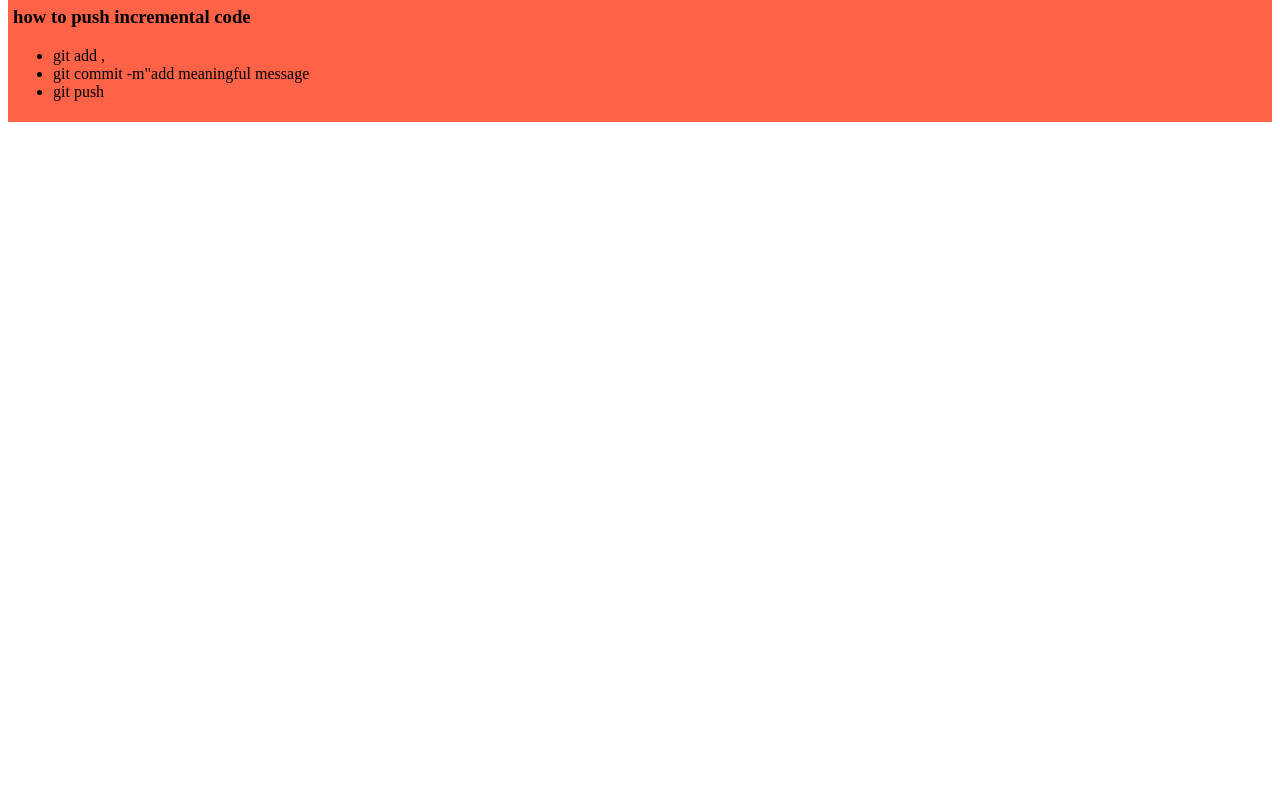
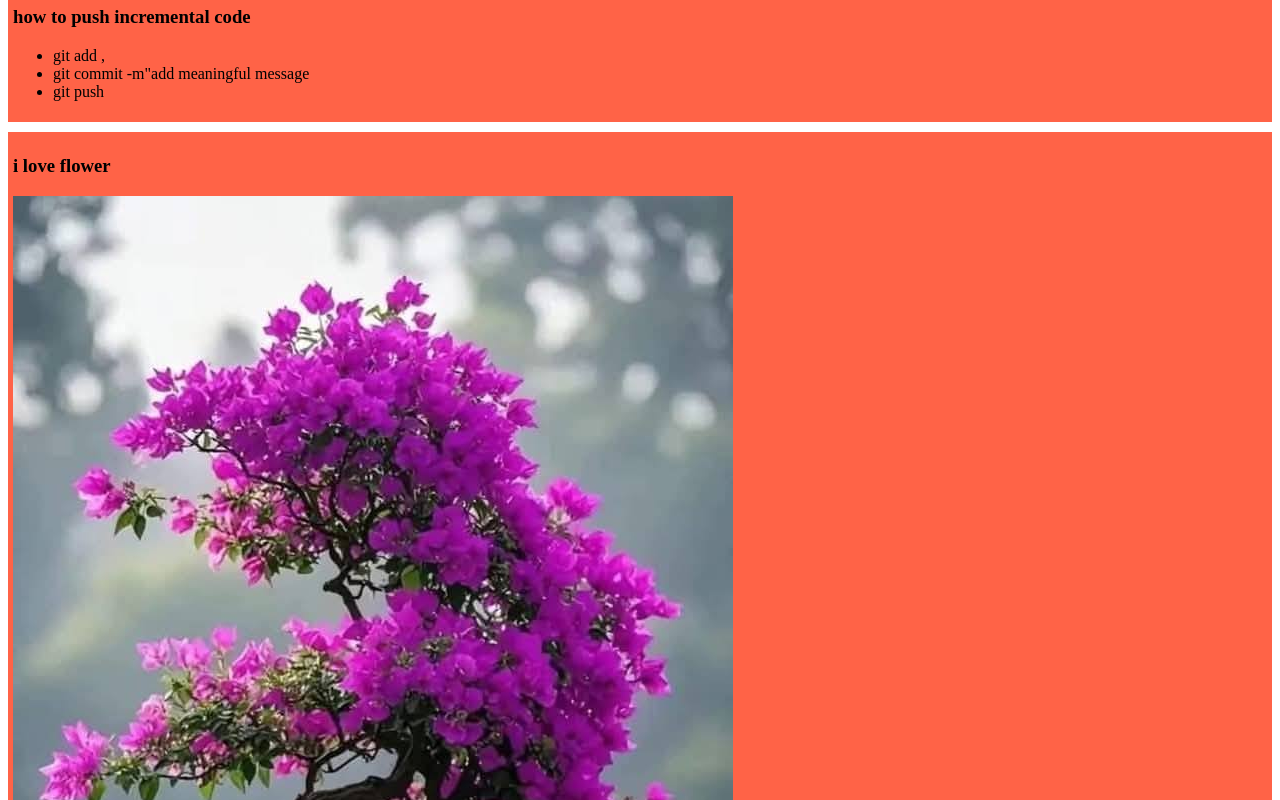
Before and after one commit to NazmulHasan-web/my-super-website, a plain HTML site: page index.html in a window 1280 px wide. Shown: the part 420-1220 px from the top of the page. Before the commit the page ends 800 px from the top, so only its background shows below. Drawn offline with Linux system fonts and the light colour scheme.

Commit message:
i love flower

```diff
--- a/index.html
+++ b/index.html
@@ -27,5 +27,9 @@
             <li>git push</li>
         </ul>
     </div>
+    <div>
+        <h3>i love flower</h3>
+        <img src="image/flower.jpg" alt="">
+    </div>
 </body>
 </html>
```
Also changed, not shown: image/flower.jpg (added).
